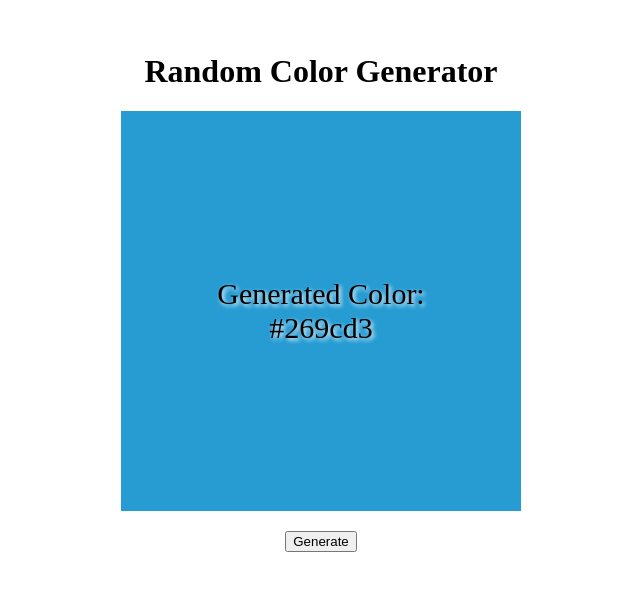
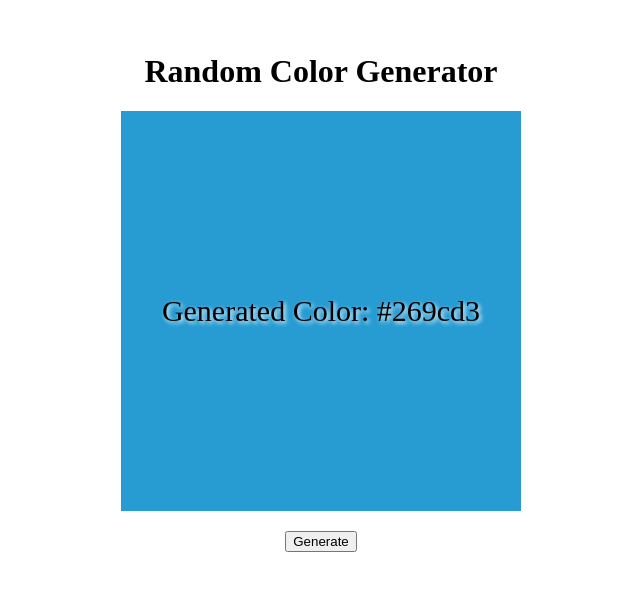
Before and after one commit to charadrim/react-random-color-generator, a React app: page / in a window 1280 px wide. Shown: the part 116-706 px from the top of the page, without its empty margins (319-959 px from the left). Built offline with nearby package versions, Linux system fonts and the light colour scheme.

Commit message:
Finish react random color generator

```diff
--- a/src/App.js
+++ b/src/App.js
@@ -31,15 +31,7 @@ export default function App() {
           alignItems: 'center',
         }}
       >
-        Generated Color:
-        <br />
-        <div
-          style={{
-            textAlign: 'center',
-          }}
-        >
-          {color}
-        </div>
+        Generated Color: {color}
       </div>
       <button
         style={{ marginTop: '20px' }}
```
